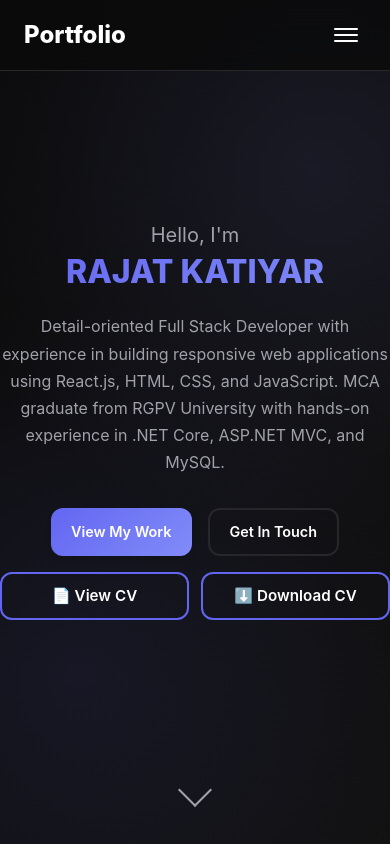
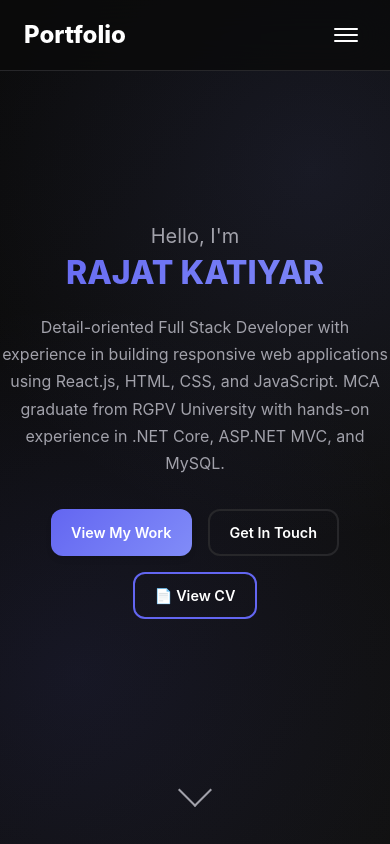
Before and after one commit to Rajat-katiyar/my_portfolio, a Next.js app: page / in a window 390 px wide. Shown: the top 844 px of the page. Built offline with nearby package versions, Linux system fonts and the light colour scheme.

Commit message:
Update CV button: Remove download option and place View CV after Get In Touch

```diff
--- a/components/Hero.tsx
+++ b/components/Hero.tsx
@@ -13,8 +13,6 @@ export function Hero() {
           <div className="hero-buttons">
             <a href="#projects" className="btn btn-primary">View My Work</a>
             <a href="#contact" className="btn btn-secondary">Get In Touch</a>
-          </div>
-          <div className="cv-buttons">
             <a
               href="/CV.pdf"
               target="_blank"
@@ -22,13 +20,6 @@ export function Hero() {
               className="btn btn-outline"
             >
               📄 View CV
-            </a>
-            <a
-              href="/CV.pdf"
-              download="Rajat_Katiyar_CV.pdf"
-              className="btn btn-outline"
-            >
-              ⬇️ Download CV
             </a>
           </div>
         </div>
--- a/src/style.css
+++ b/src/style.css
@@ -289,18 +289,6 @@ p {
   display: flex;
   gap: 16px;
   flex-wrap: wrap;
-}
-
-.cv-buttons {
-  display: flex;
-  gap: 12px;
-  flex-wrap: wrap;
-  margin-top: 20px;
-}
-
-.cv-buttons .btn {
-  font-size: 0.95rem;
-  padding: 10px 20px;
 }
 
 .floating-cards {
@@ -1064,17 +1052,6 @@ footer {
     justify-content: center;
   }
 
-  .cv-buttons {
-    justify-content: center;
-    margin-top: 16px;
-  }
-
-  .cv-buttons .btn {
-    flex: 1;
-    min-width: 140px;
-    max-width: 200px;
-  }
-
   .container {
     padding: 0 16px;
   }
```
